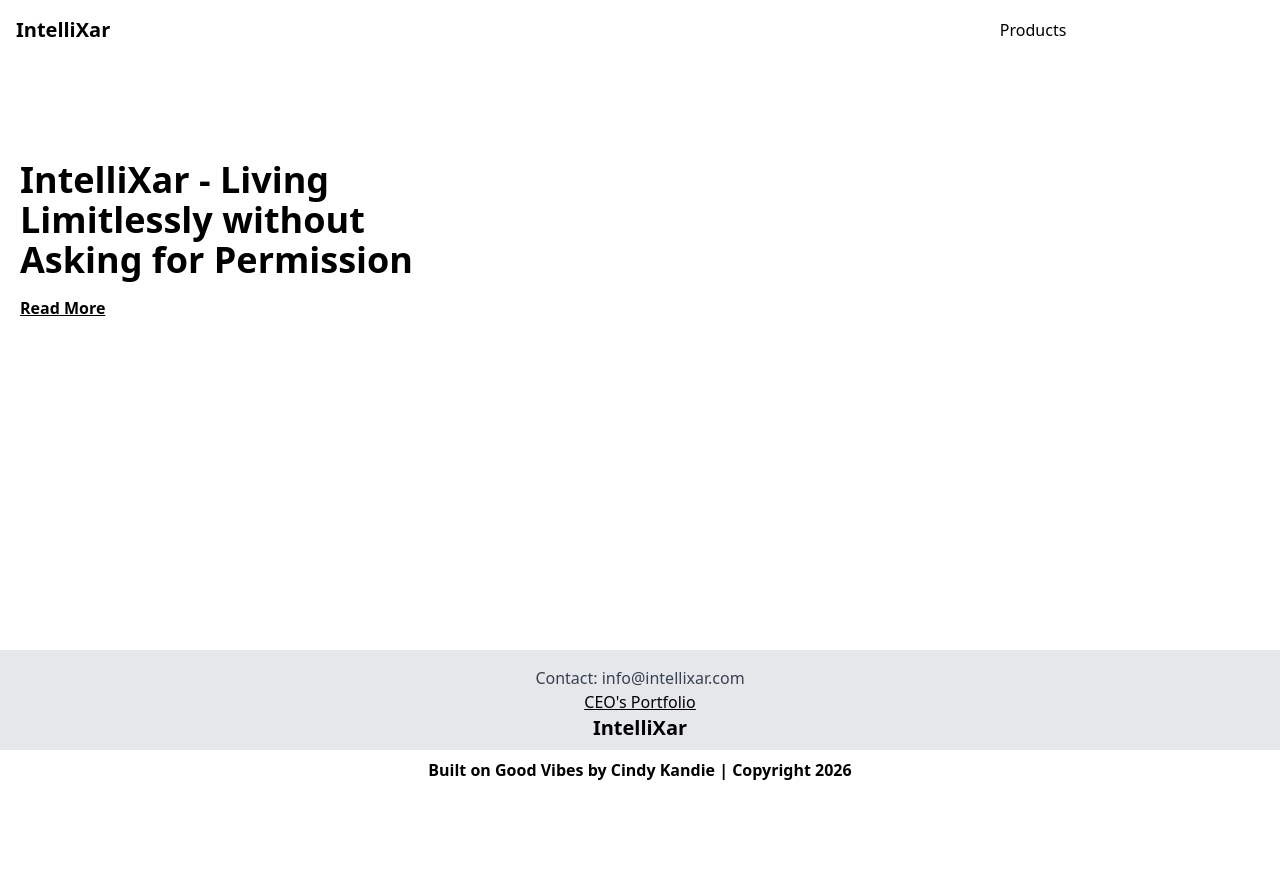
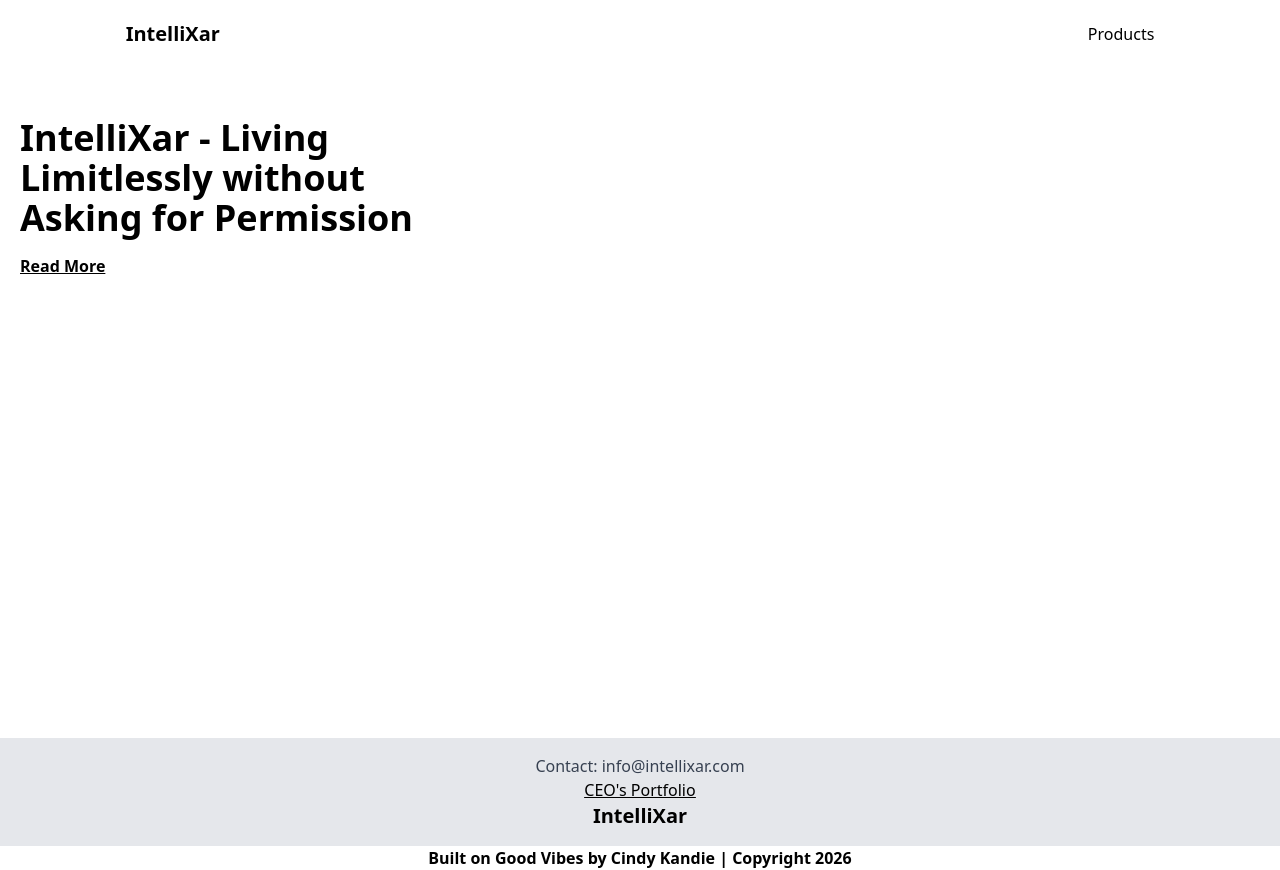
Before and after one commit to cindykandie/intellix-tech, a Next.js app: page / in a window 1280 px wide. Before the commit the page ends 800 px from the top, so only its background shows below. Built offline with nearby package versions, Linux system fonts and the light colour scheme.

Commit message:
fix footer and header

```diff
--- a/src/components/Footer.js
+++ b/src/components/Footer.js
@@ -4,8 +4,9 @@ import BtBanner from './btBanner';
 
 const Footer = () => {
     return (
-      <footer
-        className="custom-footer bg-gray-200 py-4 text-center"
+      <div className='custom-footer'>
+           <footer
+        className="bg-gray-200 py-4 text-center"
         style={{ display: 'flex', justifyContent: 'center' }}
       >
         <div className=''>
@@ -16,13 +17,16 @@ const Footer = () => {
                 <a href='https://devcindy.vercel.app'>
                 CEO's Portfolio</a>
               </p>
-              <Link href="/">
+              <a href="/">
                 <p className="text-xl font-bold text-black-500">IntelliXar</p>
-              </Link>
+              </a>
           </p>
         </div>
+      </footer>
+      <BtBanner />
+      </div>
 
-      </footer>
+
     );
   };
 
--- a/src/components/Header.js
+++ b/src/components/Header.js
@@ -3,22 +3,15 @@ import Link from 'next/link';
 
 const Header = () => {
   return (
-    <header className="flex gap-[70%] items-center p-4">
-      <div className="mr-4">
+    <header className="flex gap-[70%] justify-center items-center p-5">
+
         <Link href="/">
           <p className="text-xl font-bold text-black-500">IntelliXar</p>
         </Link>
-      </div>
-      <nav>
 
-
-          <li className='mr-auto list-none'>
-            <Link href="/projects">
-              <p className="text-black-500 text-right">Products</p>
-            </Link>
-          </li>
-
-      </nav>
+        <Link href="/projects">
+          <p className="text-black-500 text-right mt-0 pt-0">Products</p>
+        </Link>
     </header>
   );
 };
--- a/src/components/Layout.js
+++ b/src/components/Layout.js
@@ -8,9 +8,10 @@ const Layout = ({ children }) => {
   return (
     <div>
       <Header />
-      {children}
-      <Footer />
-      <BtBanner />
+      <div className='main-container'>
+        {children}
+        <Footer />
+      </div>
     </div>
   );
 };
--- a/src/components/btBanner.js
+++ b/src/components/btBanner.js
@@ -4,8 +4,8 @@ const BtBanner = () => {
   const currentYear = new Date().getFullYear();
 
   return (
-    <div className="custom-btbanner bg-grey text-black py-2">
-      <div className="container mx-auto flex justify-center items-center font-bold">
+    <div className="custom-btbanner bg-grey text-black">
+      <div className="mx-auto flex justify-center items-center font-bold">
         <p>Built on Good Vibes by Cindy Kandie | Copyright {currentYear}</p>
       </div>
     </div>
--- a/src/pages/index.js
+++ b/src/pages/index.js
@@ -18,11 +18,11 @@ const HomePage = () => {
 
   return (
     <Layout>
-      <div className='pt-[100px] px-5 w-[100%] max-w-[500px]'>
+      <main className='custom-main flex-1 p-5 pt-[50px] w-[100%] max-w-[500px]'>
         <h1 className="text-4xl font-bold mb-4">{shortDescription}</h1>
         {showFullDescription ? (
           <div>
-            <p>{longDescription}</p>
+            {longDescription}
 
           </div>
         ) : (
@@ -30,7 +30,7 @@ const HomePage = () => {
             Read More
           </button>
         )}
-      </div>
+      </main>
     </Layout>
   );
 };
--- a/src/styles/globals.css
+++ b/src/styles/globals.css
@@ -2,20 +2,26 @@
 @tailwind components;
 @tailwind utilities;
 
-:root{
-
+html, body{
+  height: 100%;
+  margin: 0;
+  padding: 0;
 }
+.custom-main{
+    min-height: calc(100% - 100px);
+    flex: 1;
+    padding-bottom: 130px;
+}
+.main-container {
+    display: flex;
+    flex-direction: column;
+    min-height: 100vh;
+    position: relative;
+  }
 .custom-footer{
     position: absolute;
-    height: 100px;
-    bottom: 50px;
-    right: 0;
     left: 0;
+    bottom: 0;
+    width: 100%;
+    height: 130px;
 }
-.custom-btbanner{
-    position: absolute;
-    height: 50px;
-    bottom: 0px;
-    right: 0;
-    left: 0;
-}
--- a/src/styles/projects.css
+++ b/src/styles/projects.css
@@ -13,10 +13,7 @@
 *{
     font-family: var(--fontFamily)
 }
-body{
-    display: flex;
 
-}
 .project-wrapper{
     margin: 10px 20px 5px 10px;
 }
```
Also changed, not shown: src/data/projects.json (line endings or trailing spaces), src/pages/projects.js (line endings or trailing spaces).
